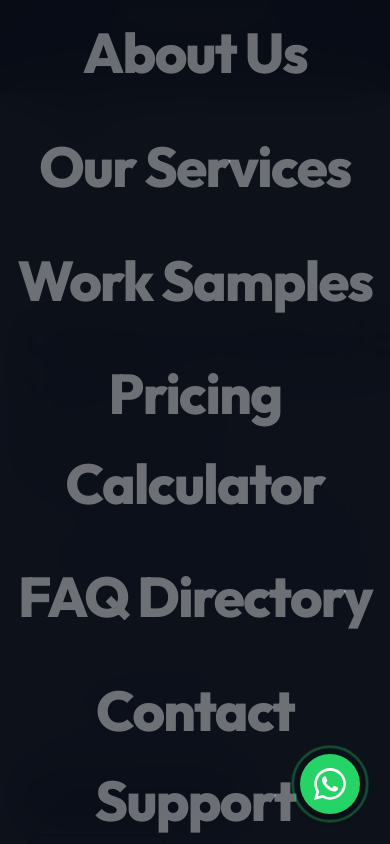
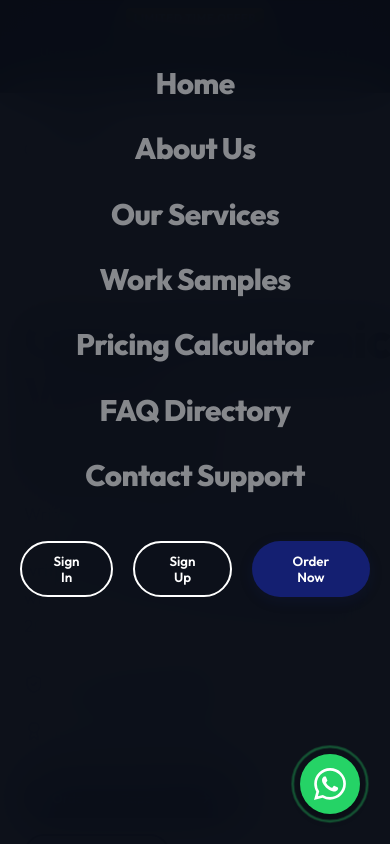
Before and after one commit to usmanwajid09/Academic-Writing, a React (Vite) app: page / in a window 390 px wide. Both pictures are taken after a click on the button 352 px from the left and 130 px from the top of the page. Shown: the top 844 px of the page. Built offline with nearby package versions, Linux system fonts and the light colour scheme; no server answers.

Commit message:
fix: adjust mobile overlay menu spacing and size to fit all screens

```diff
--- a/src/components/Header.jsx
+++ b/src/components/Header.jsx
@@ -121,7 +121,7 @@ export default function Header({ user, onLogout, setView, activeView, setPortalA
               {item.label}
             </span>
           ))}
-          <div style={{ marginTop: '40px', display: 'flex', gap: '20px' }}>
+          <div style={{ marginTop: '24px', display: 'flex', gap: '20px' }}>
             {user ? (
               <div style={{ display: 'flex', flexDirection: 'column', gap: '16px', alignItems: 'center', width: '100%' }}>
                 <div style={{ color: '#fff', fontSize: '1.1rem', fontWeight: '600', marginBottom: '10px', display: 'flex', alignItems: 'center', gap: '8px' }}>
--- a/src/index.css
+++ b/src/index.css
@@ -911,8 +911,12 @@ p {
   backdrop-filter: blur(25px);
   z-index: 9999;
   display: flex;
-  align-items: center;
-  justify-content: center;
+  flex-direction: column;
+  align-items: center;
+  justify-content: flex-start;
+  overflow-y: auto;
+  padding: 60px 20px;
+  box-sizing: border-box;
   transform: translateY(-100%);
   transition: transform 0.6s cubic-bezier(0.85, 0, 0.15, 1), visibility 0.6s ease;
   pointer-events: none;
@@ -924,15 +928,15 @@ p {
   visibility: visible;
 }
 .menu-link-item {
-  font-size: 3.5rem;
+  font-size: 1.85rem;
   font-weight: 800;
-  color: rgba(255, 255, 255, 0.4);
+  color: rgba(255, 255, 255, 0.5);
   cursor: pointer;
   transition: all 0.3s ease;
   display: block;
   text-align: center;
-  margin-bottom: 24px;
-  letter-spacing: -0.03em;
+  margin-bottom: 18px;
+  letter-spacing: -0.02em;
 }
 .menu-link-item:hover {
   color: #ffffff;
```
